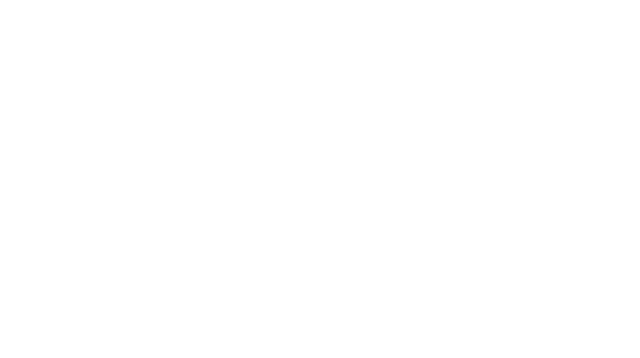
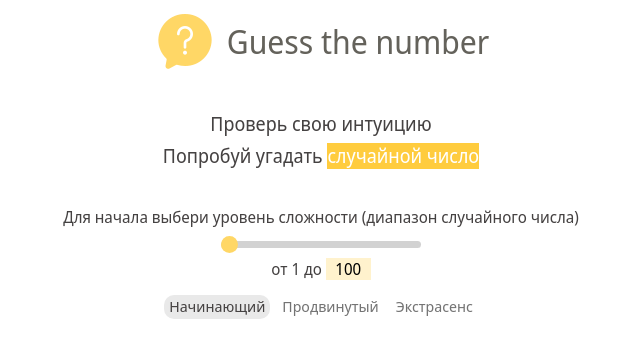
Before and after one commit to netitov/guess-number, a website built with webpack: page src/index.html in a window 1280 px wide. Shown: the whole page, without its empty margins (319-959 px from the left). Built offline with nearby package versions, Linux system fonts and the light colour scheme.

Commit message:
feat: level selection

```diff
--- a/package.json
+++ b/package.json
@@ -4,7 +4,9 @@
   "description": "![Project image](https://github.com/netitov/calorie-calculator/blob/master/src/assets/img/site-logo.png)",
   "main": "babel.config.js",
   "scripts": {
-    "test": "echo \"Error: no test specified\" && exit 1"
+    "build": "webpack --mode production",
+    "dev": "webpack serve",
+    "deploy": "gh-pages -d build"
   },
   "repository": {
     "type": "git",
--- /dev/null
+++ b/src/assets/styles/index.css
@@ -0,0 +1,3 @@
+@import url(./normalize.css);
+@import url(./page.css);
+@import url(./level.css);
--- /dev/null
+++ b/src/assets/styles/level.css
@@ -0,0 +1,84 @@
+.level {
+  margin-top: 40px;
+  display: flex;
+  flex-direction: column;
+  align-items: center;
+  justify-content: center;
+  gap: 15px;
+}
+
+.level__seek-slider {
+  display: flex;
+  flex-direction: column;
+  align-items: center;
+  gap: 10px;
+}
+
+.level__seek-slider-value {
+  appearance: none;
+  width: 200px;
+  height: 7px;
+  background-color: #77777754;
+  outline: none;
+  border-radius: 5px;
+  cursor: pointer;
+}
+
+.level__seek-slider-value::-webkit-slider-thumb {
+  appearance: none;
+  width: 17px;
+  height: 17px;
+  background: #ffd766;
+  border-radius: 50%;
+  cursor: pointer;
+}
+
+.level__seek-slider-value::-moz-range-thumb {
+  appearance: none;
+  width: 17px;
+  height: 17px;
+  background: #ffd766;
+  border-radius: 50%;
+  cursor: pointer;
+}
+
+.level__value {
+
+}
+
+.level__value-end {
+  padding: 2px 3px;
+  background-color: #ffcc3e42;
+  border: none;
+  outline: none;
+  display: inline;
+  text-align: center;
+  width: 39px;
+}
+
+.level__value-end::-webkit-inner-spin-button,
+.level__value-end::-webkit-outer-spin-button {
+  -webkit-appearance: none;
+  appearance: none;
+  margin: 0;
+}
+
+.level__btn-box {
+  display: flex;
+  gap: 7px;
+  flex-wrap: wrap;
+}
+
+.level__btn {
+  color: #747474;
+  font-size: 15px;
+  cursor: pointer;
+  transition: all 0.3s;
+  padding: 3px 5px;
+  border-radius: 10px;
+}
+
+.level__btn_active, .level__btn:hover {
+  background-color: #e9e9e9;
+  color: #454242;
+}
--- /dev/null
+++ b/src/assets/styles/page.css
@@ -0,0 +1,44 @@
+.page {
+  font-family: 'Noto Sans Display', sans-serif;
+  padding: 10px;
+  box-sizing: border-box;
+  max-width: 1300px;
+  color: #454242;
+  margin: auto;
+}
+
+.page__header {
+  display: flex;
+  align-items: center;
+  justify-content: center;
+  gap: 10px;
+}
+
+.page__heading {
+  margin: 0;
+  font-weight: 400;
+  color: #64625b;
+}
+
+.page__logo {
+
+}
+
+.page__description-box {
+  display: flex;
+  flex-direction: column;
+  align-items: center;
+  justify-content: center;
+  gap: 10px;
+  margin-top: 40px;
+  font-size: 19px;
+}
+
+.page__description {
+  margin: 0;
+}
+
+.page__description > span {
+  color: #fff;
+  background-color: #ffcc3e;
+}
--- a/src/index.html
+++ b/src/index.html
@@ -4,13 +4,41 @@
     <meta charset="UTF-8">
     <meta name="viewport" content="width=device-width, initial-scale=1">
     <title>Guess the number</title>
-
     <link rel="preconnect" href="https://fonts.googleapis.com">
     <link rel="preconnect" href="https://fonts.gstatic.com" crossorigin>
     <link href="https://fonts.googleapis.com/css2?family=Noto+Sans+Display:wght@100;200;300;400&display=swap" rel="stylesheet">
   </head>
   <body>
     <div class="page">
+
+      <header class="page__header">
+        <img src="<%=require('./assets/img/logo.png')%>" class="page__logo">
+        <h1 class="page__heading">Guess the number</h1>
+      </header>
+
+      <div class="page__description-box">
+        <p class="page__description">Проверь свою интуицию</p>
+        <p class="page__description">Попробуй угадать <span>случайной число</span></p>
+      </div>
+
+      <div class="page__level level">
+        <span>Для начала выбери уровень сложности (диапазон случайного числа)</span>
+        <div class="level__seek-slider">
+          <input type="range" min="100" max="1000" value="100" class="level__seek-slider-value">
+          <div>
+            от <span class="level__value level__value-start">1</span>
+            <!-- до <span class="level__value level__value-end">100</span> -->
+            до <input type="number" min="100" max="1000" value="100" class="level__value level__value-end">
+          </div>
+
+        </div>
+        <div class="level__btn-box">
+          <button class="level__btn level__btn_active" type="button">Начинающий</button>
+          <button class="level__btn" type="button">Продвинутый</button>
+          <button class="level__btn" type="button">Экстрасенс</button>
+        </div>
+      </div>
+
     </div>
   </body>
 </html>
--- /dev/null
+++ b/src/js/level.js
@@ -0,0 +1,63 @@
+
+export default class Level {
+  constructor () {
+    this._slider = document.querySelector('.level__seek-slider-value');
+    this._sliderEndElement = document.querySelector('.level__value-end');
+    this._levelBtn = Array.from(document.querySelectorAll('.level__btn'));
+    this._levelBtnInterval = [
+      {
+        min: 700,
+        level: this._levelBtn[2]
+      },
+      {
+        min: 300,
+        level: this._levelBtn[1]
+      },
+      {
+        min: 100,
+        level: this._levelBtn[0]
+      }
+    ];
+  }
+
+  //update slider value by user
+  _handleSeeking(value) {
+    const valuePercentage = (value / this._slider.max) * 100 - 5;
+    this._slider.style.background = `linear-gradient(to right, #ffd766 ${valuePercentage}%, #77777754 ${valuePercentage}%)`;
+    this._sliderEndElement.value = value;
+    this._slider.value = value;
+    this._handleLevelBtn(value);
+  }
+
+  _clearLevelBtns() {
+    this._levelBtn.forEach(i => i.classList.remove('level__btn_active'));
+  }
+
+  _handleLevelBtn(value) {
+    this._clearLevelBtns();
+    const foundBtn = this._levelBtnInterval.find(i => value >= i.min)?.level;
+    if (foundBtn) foundBtn.classList.add('level__btn_active');
+  }
+
+  setEventListeners() {
+
+    this._slider.addEventListener('input', (e) => this._handleSeeking(e.target.value));
+
+    this._sliderEndElement.addEventListener('input', (e) => this._handleSeeking(e.target.value));
+
+    this._sliderEndElement.addEventListener('blur', (e) => {
+      const value = e.target.value;
+      if (value > 1000) this._handleSeeking(1000);
+      if (value < 100) this._handleSeeking(100);
+    })
+
+    this._levelBtn.reverse().forEach((i, index) => {
+      i.addEventListener('click', () => {
+        const value = this._levelBtnInterval[index].min;
+        this._handleSeeking(value);
+      })
+    })
+
+  }
+
+}
--- a/src/js/main.js
+++ b/src/js/main.js
@@ -0,0 +1,7 @@
+import '../assets/styles/index.css';
+import Level from './level';
+
+
+const gameLevel = new Level();
+
+gameLevel.setEventListeners();
```
Also changed, not shown: README.md, src/assets/img/logo.png (added).
